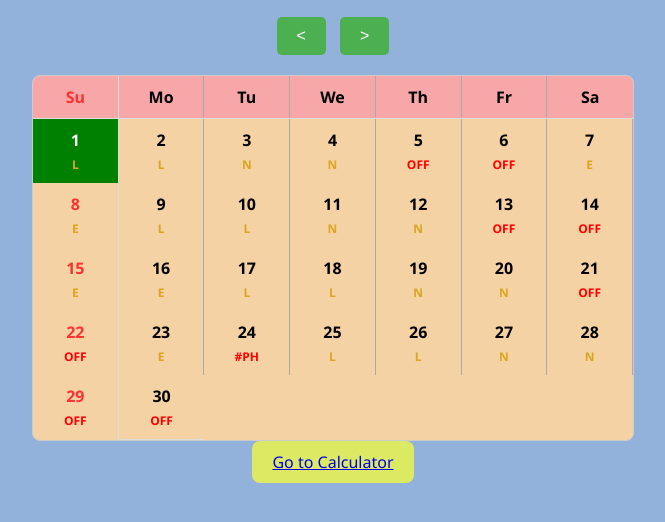
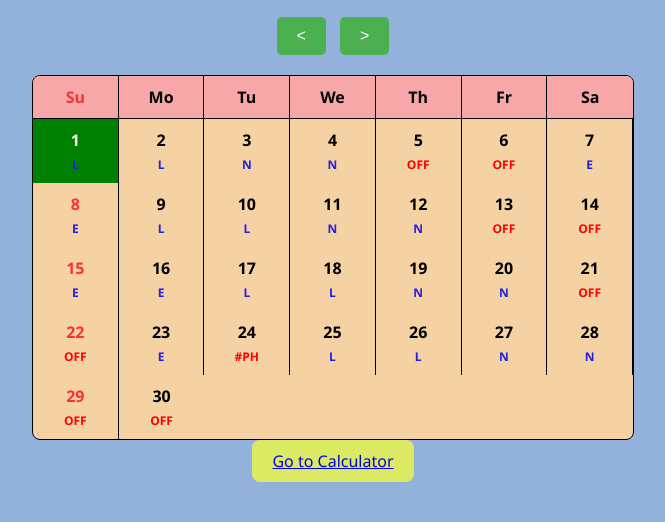
Before and after one commit to Attempt007/HBcalender.github.io, a plain HTML site: page index.html in a window 1280 px wide. Shown: the part 66-588 px from the top of the page, without its empty margins (307-972 px from the left). Drawn offline with Linux system fonts and the light colour scheme.

Commit message:
Update styles.css

```diff
--- a/styles.css
+++ b/styles.css
@@ -5,6 +5,7 @@ body {
     align-items: center;
     height: 100vh;
     margin: 0;
+
     background-color: rgb(146, 177, 219);
 }
 
@@ -37,7 +38,7 @@ button:focus {
     grid-template-rows: auto 1fr;
     width: 100%;
     max-width: 600px;
-    border: 1px solid #ccc;
+    border: 1px solid black;
     border-radius: 8px;
     overflow: hidden;
     background-image: url=""; /* Background image for the calendar container */
@@ -51,14 +52,14 @@ button:focus {
     display: grid;
     grid-template-columns: repeat(7, 1fr);
     background-color: #f7a7a7;
-    border-bottom: 1px solid #ddd;
+    border-bottom: 1px solid black;
 }
 
 .day {
     text-align: center;
     padding: 10px;
     font-weight: bold;
-    border-right: 1px solid darkgray;
+    border-right: 1px solid black;
     transition: background-color 0.3s ease;
     position: relative; /* Relative positioning for absolute children */
 }
@@ -76,7 +77,7 @@ button:focus {
 .day .shift {
     display: block; /* Display shift information on a new line */
     font-size: 12px; /* Smaller font size for shift info */
-    color: goldenrod; /* Gray color for shift info */
+    color: rgb(32, 32, 222); /* Gray color for shift info */
     margin-top: 5px; /* Space between date and shift info */
 }
 
@@ -96,7 +97,7 @@ button:focus {
 
 .empty {
     background-color: #f4d2a4;
-    border-right: 1px solid #ddd;
+    border-right: 1px solid black;
 }
 
 .empty:last-child {
@@ -104,11 +105,11 @@ button:focus {
 }
 
 .day:nth-child(7n + 1) {
-    border-right:1px solid #ddd;
+    border-right:1px solid black;
 }
 
 .day:nth-child(n+30) {
-    border-bottom: 1px solid #ddd;
+    border-bottom: none;
 }
 .shift {
     font-weight: bold;
@@ -121,7 +122,7 @@ button:focus {
 #info-panel {
     margin-top: 20px;
     padding: 10px;
-    border: 1px solid #ccc;
+    border: 1px solid black;
     border-radius: 5px;
     background-color: #f9f9f9;
     width: 300px;
```
